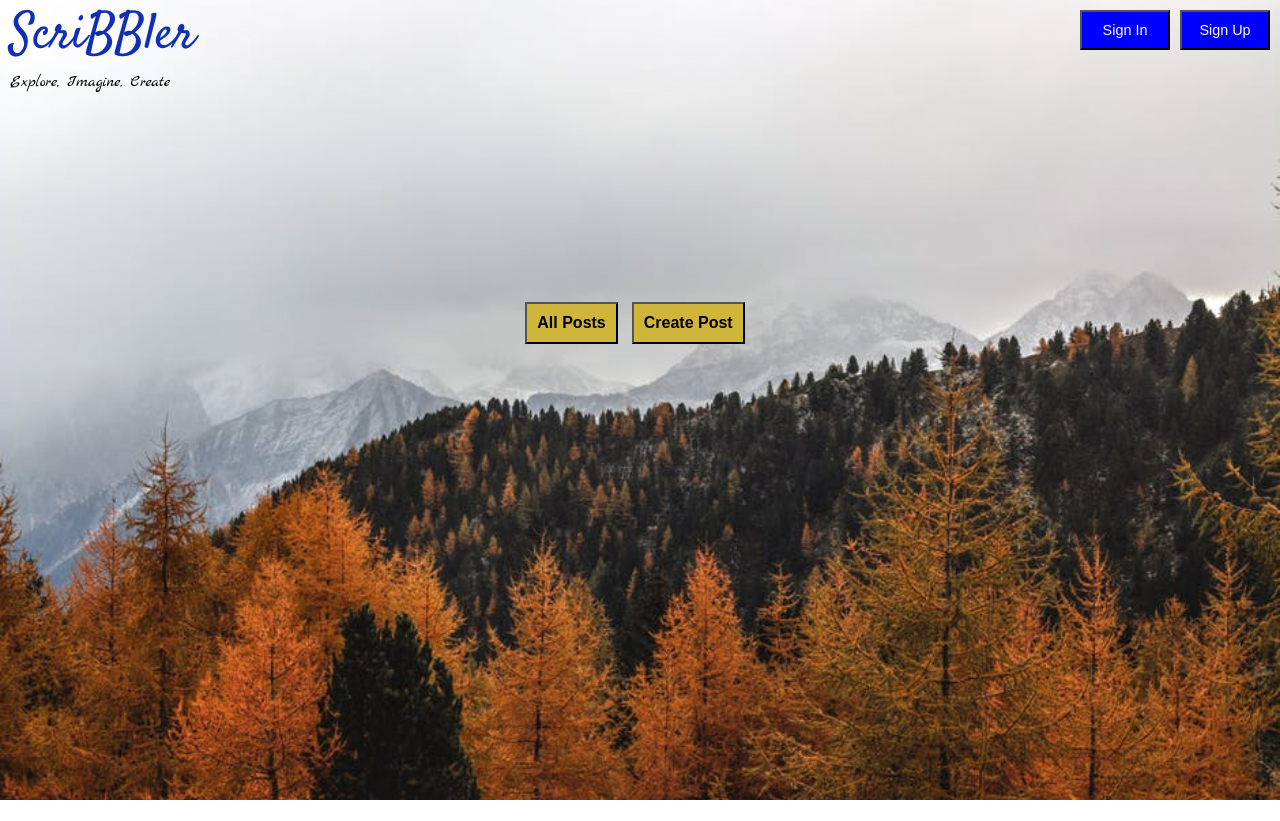
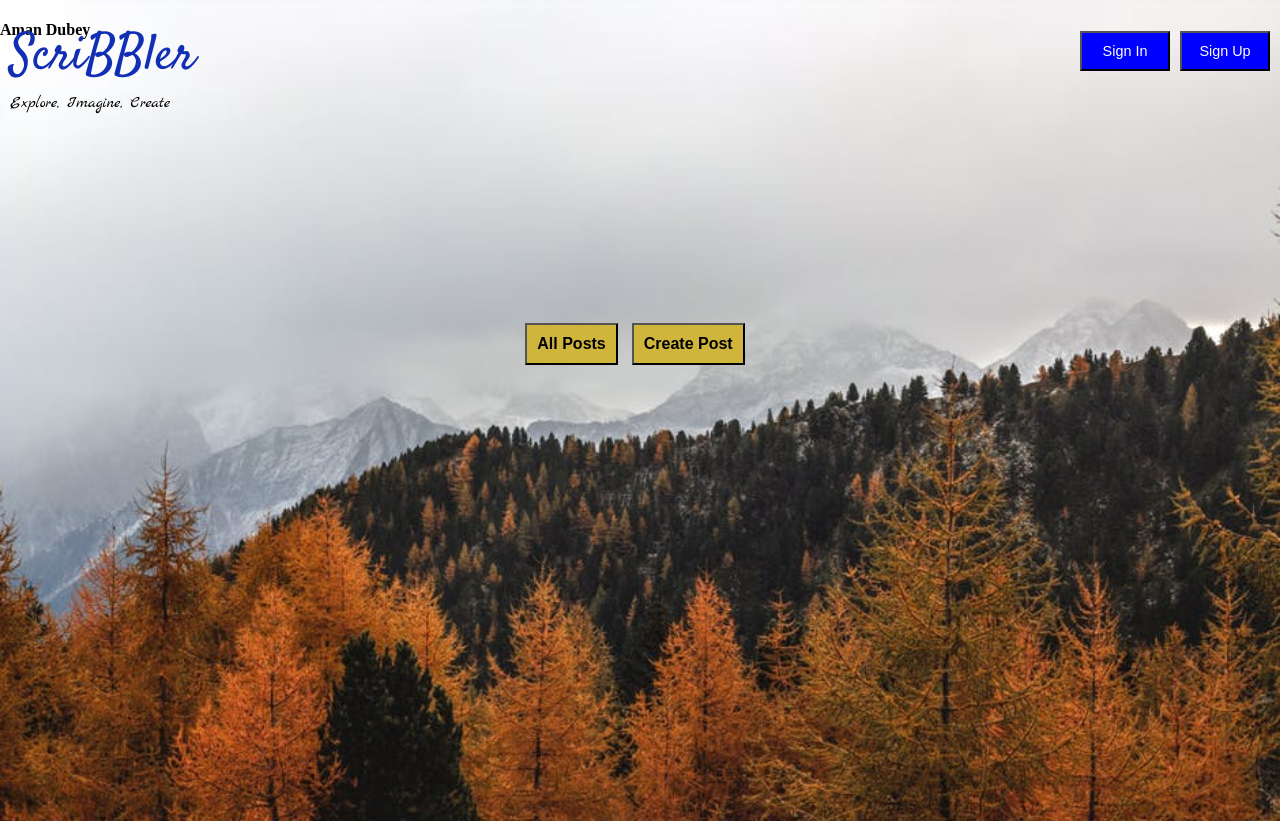
Before and after one commit to amandubeysus/amandub, a plain HTML site: page index.html in a window 1280 px wide. Before the commit the page ends 800 px from the top, so only its background shows below. Drawn offline with Linux system fonts and the light colour scheme.

Commit message:
Update index.html

```diff
--- a/index.html
+++ b/index.html
@@ -22,7 +22,7 @@
             <input id="newPostClick" class="middleButtons" type="button" onclick="openCreatePost()" value="Create Post">
         </div>
     </div>
-
+  <h4>Aman Dubey</h4>
     <div id="signInModal" class="modal">
             <form class="modal-content" action="/action_page.php">
                 <span onclick="onCloseModalClicked()" class="close_signIn" title="Close Modal">&times;</span>
```
